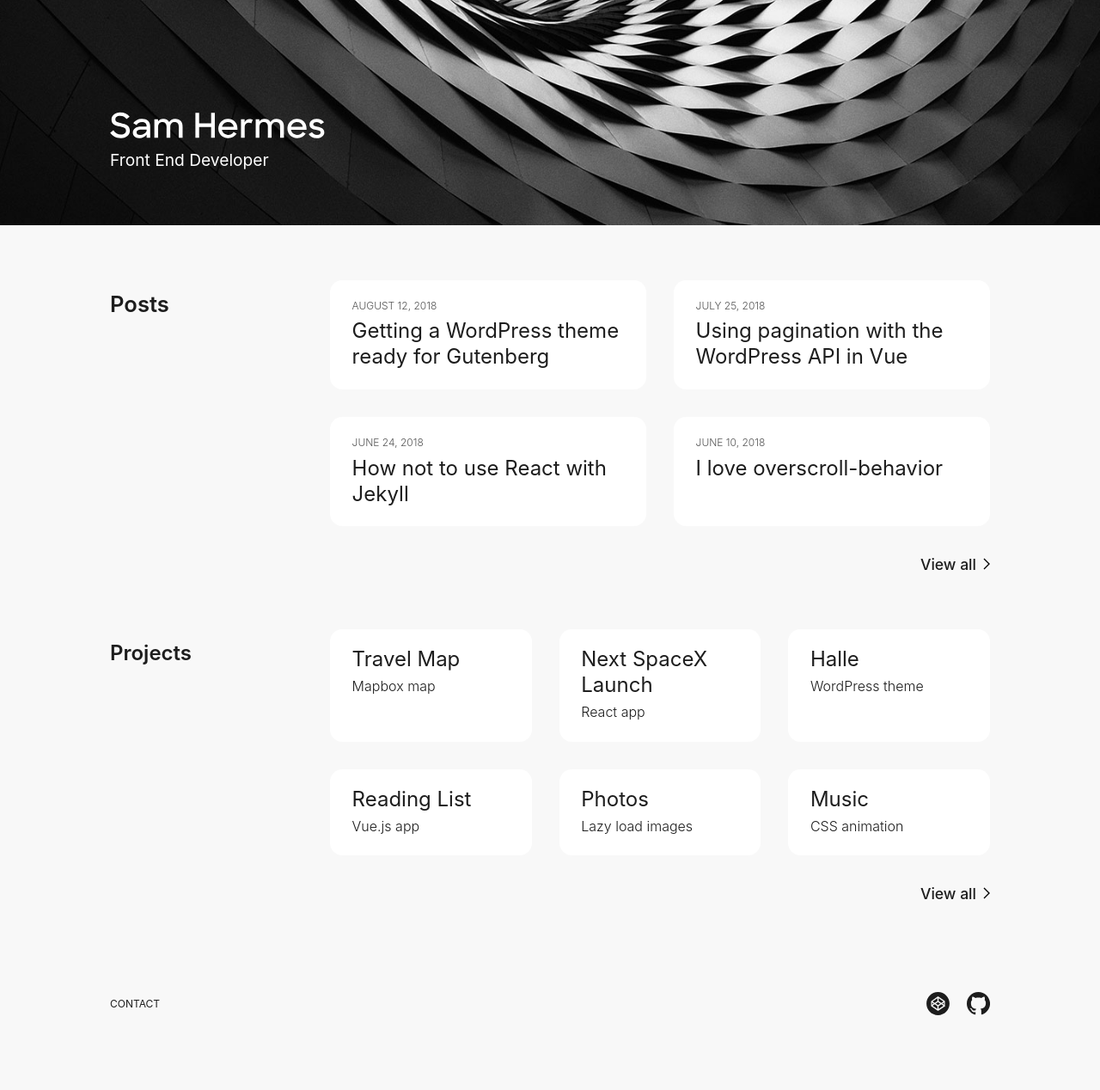
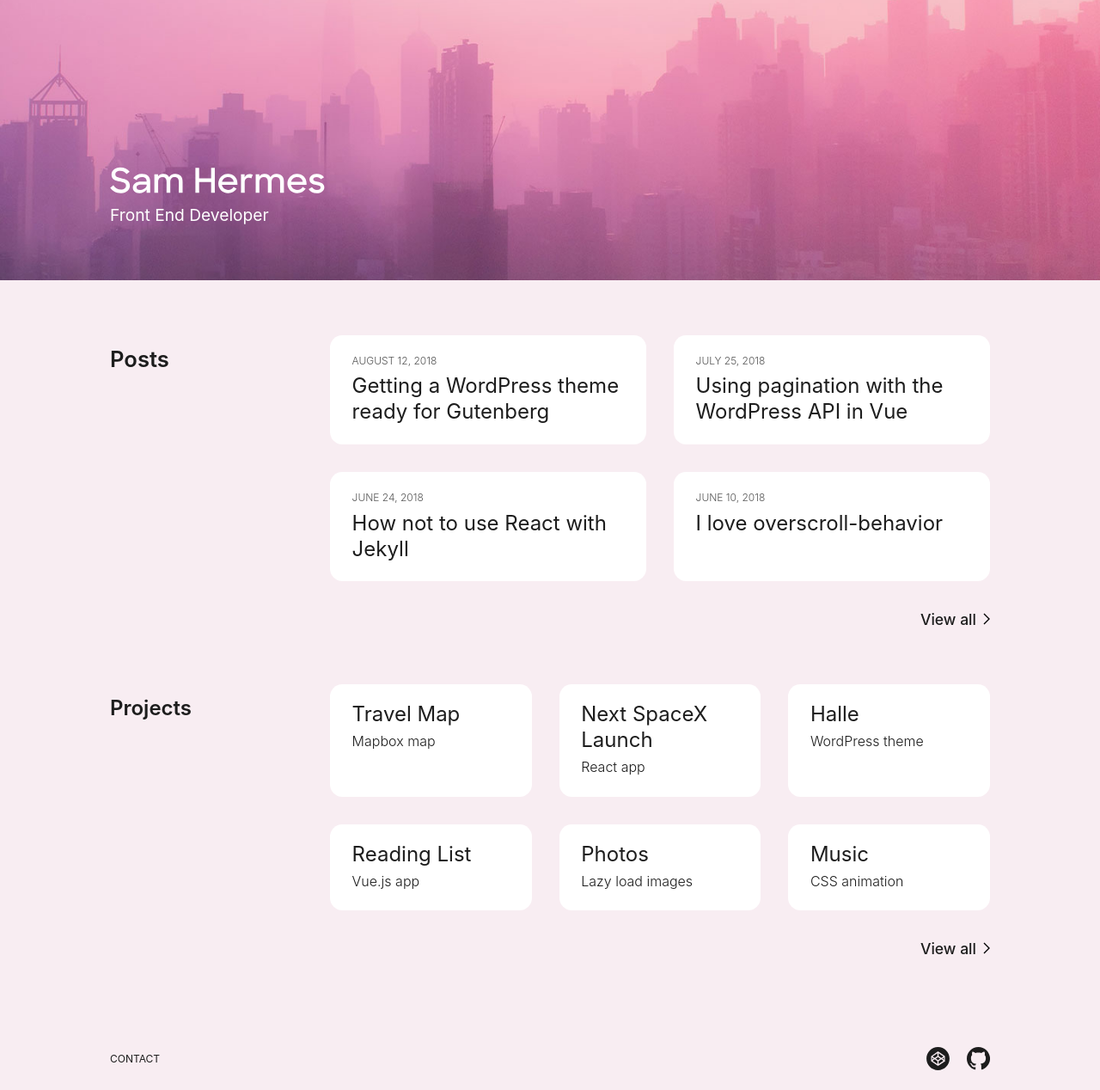
Before and after one commit to samhermes/samhermes.github.io, a Jekyll site: the page built from index.md, in a window 1280 px wide. Shown: the whole page at 86% size. Built offline with Jekyll 4.4.1, drawn with Linux system fonts in a browser that asks for light colours; before the commit the page ends 1204 px from its top, so only the background shows below that.

Commit message:
We need some color

```diff
--- a/_sass/_base.scss
+++ b/_sass/_base.scss
@@ -14,7 +14,7 @@ dl, dd, ol, ul, figure {
 body {
   font: $base-font-weight #{$base-font-size} $base-font-family;
   color: $text-color;
-  background: #f8f8f8;
+  background: #f8edf2;
   -webkit-text-size-adjust: 100%;
 }
 
--- a/_sass/_home.scss
+++ b/_sass/_home.scss
@@ -1,5 +1,5 @@
 .home {
-  background: #f8f8f8;
+  background: #f8edf2;
 }
 
 .home-header {
@@ -7,6 +7,7 @@
   background: #1D1D1D;
   background: url('/img/home/header-sm.jpg') no-repeat center;
   background-size: cover;
+  background-position: bottom;
 
   @media (-webkit-min-device-pixel-ratio: 2), (min-resolution: 192dpi) {
     background-image: url('/img/home/header-sm-2x.jpg');
@@ -17,7 +18,7 @@
   }
 
   @media screen and (min-width: 45em) {
-    padding-top: 10%;
+    padding-top: 15%;
     background-image: url('/img/home/header-lg.jpg');
 
     @media (-webkit-min-device-pixel-ratio: 2),(min-resolution: 192dpi) {
```
Also changed, not shown: img/home/header-lg-2x.jpg, img/home/header-lg.jpg, img/home/header-sm-2x.jpg, img/home/header-sm.jpg.
